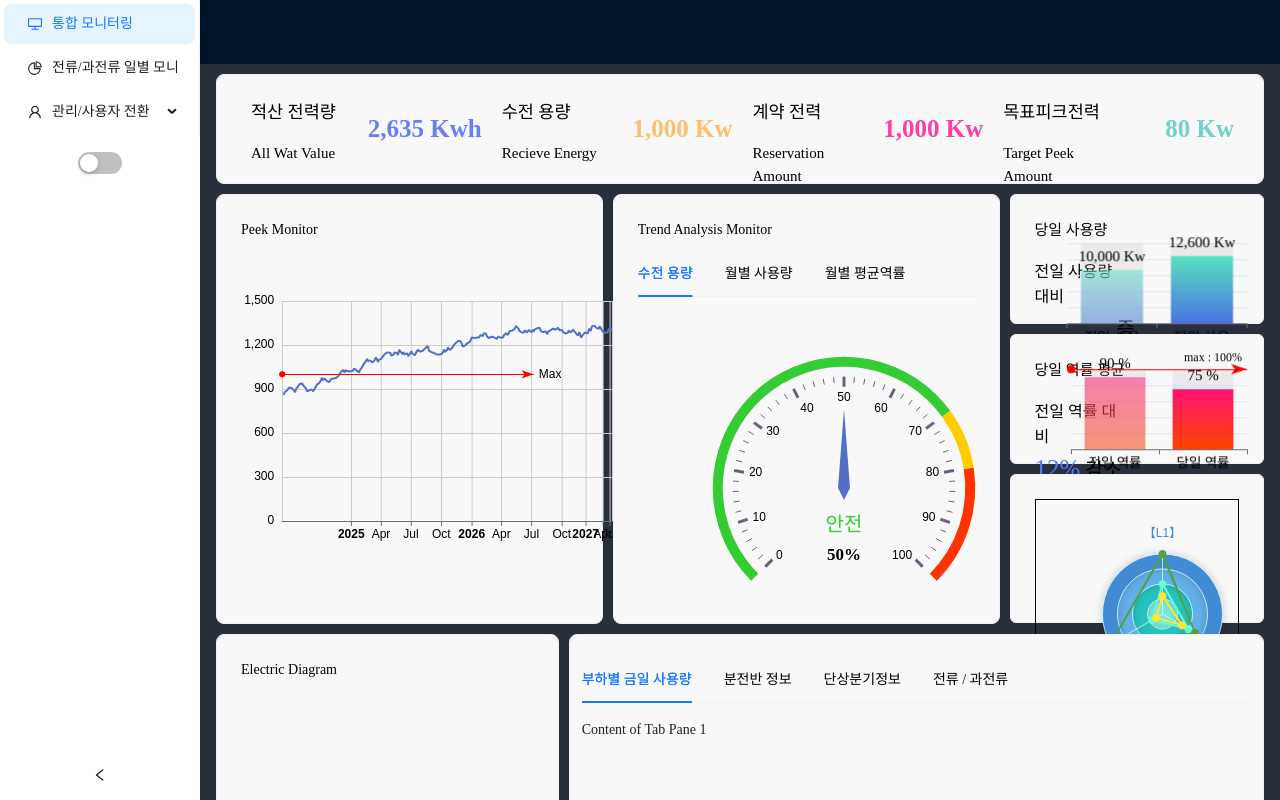
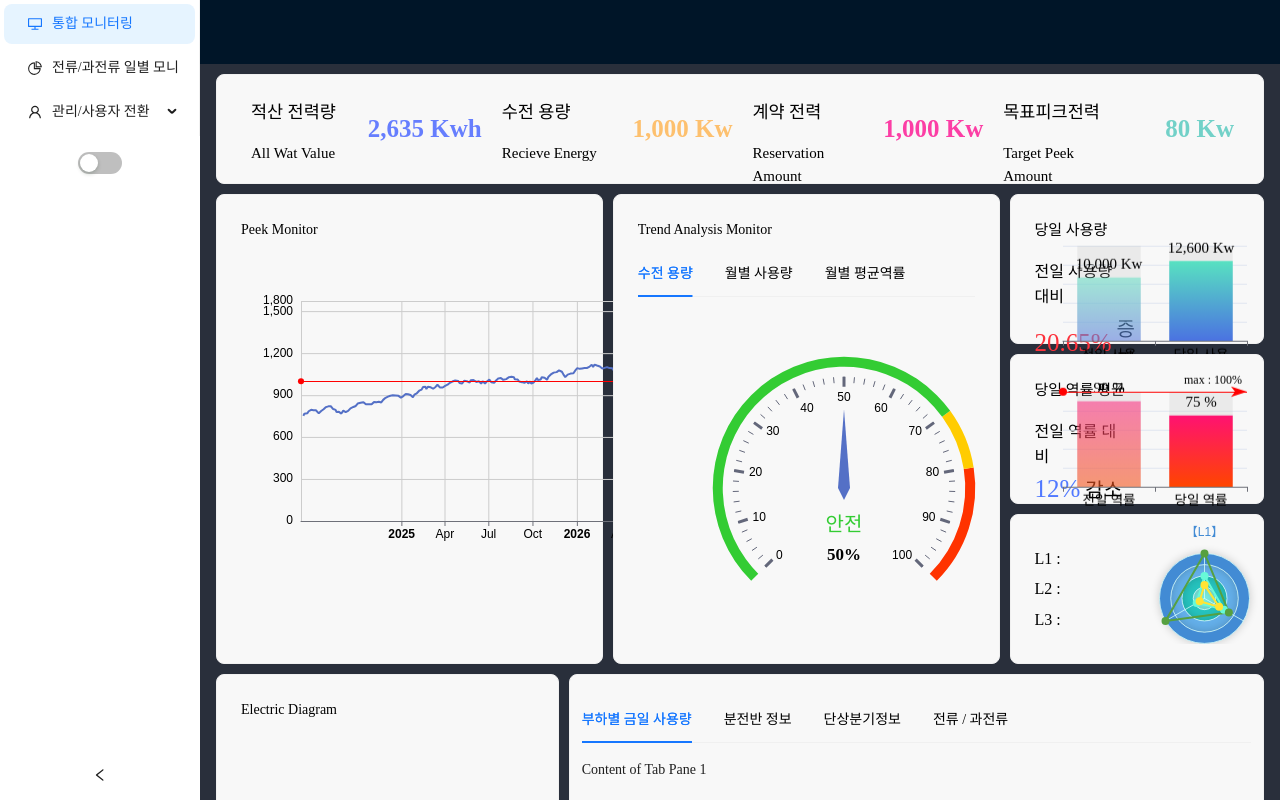
Before and after one commit to kbs6138/fems-workHome, a React (Create React App) app: page / in a window 1280 px wide. Shown: the top 800 px of the page. Built offline with nearby package versions, Linux system fonts and the light colour scheme; the HTML template or start-up script is replaced by a standard one.

Commit message:
뭐가 많다

```diff
--- a/src/App.css
+++ b/src/App.css
@@ -128,10 +128,17 @@
     padding-top: 10px;
 }
 
+
+.Main-Center-Content1 {
+    display: flex;
+    justify-content: center;
+    align-items: center;
+}
+
 .Main-Center-Content1,
 .Main-Center-Content2,
 .Main-Center-Content3 {
-    height: 430px;
+    height: 470px;
 }
 
 .Main-Bottom-Content-Row {
@@ -148,16 +155,7 @@
 .Card3-top,
 .Card3-middle,
 .Card3-bottom {
-    border-radius: 6px;
-}
-
-.Card3-bottom{
-    height: 149px !important;
-}
-
-.Card3-top,
-.Card3-middle{
-    height: 130px !important;
+    height: 150px !important;
 }
 
 .card-container {
@@ -209,6 +207,14 @@ span p {
 .Card2-grid-Percent-Near-text,
 .Card3-grid-Percent-Near-text {
     font-size: 20px;
+}
+
+.Card3-grid-L1-text,
+.Card3-grid-L2-text,
+.Card3-grid-L3-text {
+    font-family: 'NanumSquareNeoExtraBold';
+    font-size: 16px;
+    margin-bottom: 5px;
 
 }
 
--- a/src/Components/Charts/Charts.css
+++ b/src/Components/Charts/Charts.css
@@ -24,8 +24,9 @@
 
 
   .Peekchart {
-    width: 100%;
+    width: 600px;
     height: 350px;
+    margin: 0 auto;
   }
 
   @media (max-width: 768px) {
@@ -36,11 +37,8 @@
   }
 
 
-
+/*
   #RightChart3 {
     border: 1px solid black;
-    position: relative;
-
-
-
   }
+*/
--- a/src/Components/Charts/PeekChart.jsx
+++ b/src/Components/Charts/PeekChart.jsx
@@ -91,7 +91,6 @@ const PeekChart = () => {
         },
         series: [
           {
-
             type: 'line',
             showSymbol: false,
             data: data,
@@ -119,7 +118,7 @@ const PeekChart = () => {
 
     updateChartOptions();
 
-    setInterval(function () {
+    const intervalId = setInterval(function () {
       for (var i = 0; i < 5; i++) {
         data.shift();
         data.push(randomData());
@@ -140,16 +139,14 @@ const PeekChart = () => {
     window.addEventListener('resize', handleResize);
 
     return () => {
-      clearInterval();
+      clearInterval(intervalId);
       window.removeEventListener('resize', handleResize);
       myChart.dispose();
     };
   }, [isDarkMode]);
 
   return (
-    <div className="Peekchart-container">
-      <div id="Peekchart" className="Peekchart" ref={chartRef} />
-    </div>
+    <div id="Peekchart" className="Peekchart" ref={chartRef} />
   );
 };
 
--- a/src/Components/Charts/RightChart1.jsx
+++ b/src/Components/Charts/RightChart1.jsx
@@ -70,7 +70,7 @@ const RightChart1 = () => {
         <div
             id="RightChart1"
             className="right-chart-1"
-            style={{ width: '225px', height: '210px', position: 'absolute', transform: 'translate(10%, -58%)', right: '0' }}
+            style={{ width: '230px', height: '225px', position: 'absolute', transform: 'translate(10%, -53%)', right: '0' }}
         ></div>
     );
 };
--- a/src/Components/Charts/RightChart2.jsx
+++ b/src/Components/Charts/RightChart2.jsx
@@ -83,7 +83,7 @@ const RightChart2 = () => {
         <div
             id="RightChart2"
             className="right-chart-2"
-            style={{ width: '220px', height: '210px', position: 'absolute', transform: 'translate(10%, -58%)', right: '0' }}
+            style={{ width: '230px', height: '225px', position: 'absolute', transform: 'translate(10%, -53%)', right: '0' }}
         ></div>
     );
 };
--- a/src/Components/Charts/RightChart3.jsx
+++ b/src/Components/Charts/RightChart3.jsx
@@ -7,7 +7,7 @@ const RightChart3 = () => {
   useEffect(() => {
     const chartDom = document.getElementById('RightChart3');
     const myChart = echarts.init(chartDom, null, {
-      renderer: 'svg',
+      renderer: 'canvas',
       useDirtyRect: false
     });
 
@@ -20,8 +20,8 @@ const RightChart3 = () => {
             { text: 'L2' },
             { text: 'L3' }
           ],
-          center: ['50%', '50%'],
-          radius: 60,
+          center: ['50%', '62%'],
+          radius: 45,
           startAngle: 90,
           splitNumber: 4,
           shape: 'circle',
@@ -94,7 +94,7 @@ const RightChart3 = () => {
   }, []);
 
   return (
-    <div id="RightChart3" style={{ width: '100%', height: '230px' }}></div>
+    <div id="RightChart3" style={{ width: '100%', height: '120px', marginTop:'-15px' }}></div>
   );
 };
 
--- a/src/Layouts/Main/Main.jsx
+++ b/src/Layouts/Main/Main.jsx
@@ -152,7 +152,19 @@ const AppMain = () => {
                     </div>
                     <div>
                         <Card className={`Card3-bottom ${TxtTheme} ${BgTheme}`}>
+
+                            <Row gutter={[16, 12]} justify="center" align="middle">
+                                <Col span={12}>
+                                    <div className="Card2-grid-text">
+                                        <span className="Card3-grid-L1-text">L1 :</span>
+                                        <span className="Card3-grid-L2-text">L2 :</span>
+                                        <span className="Card3-grid-L3-text">L3 :</span>
+                                    </div>
+                                </Col>
+                                <Col span={12}>
                                     <RightChart3 />
+                                </Col>
+                            </Row>
                         </Card>
                     </div>
                 </Col>
```
Lines whose indentation alone changed are shown as unchanged.
